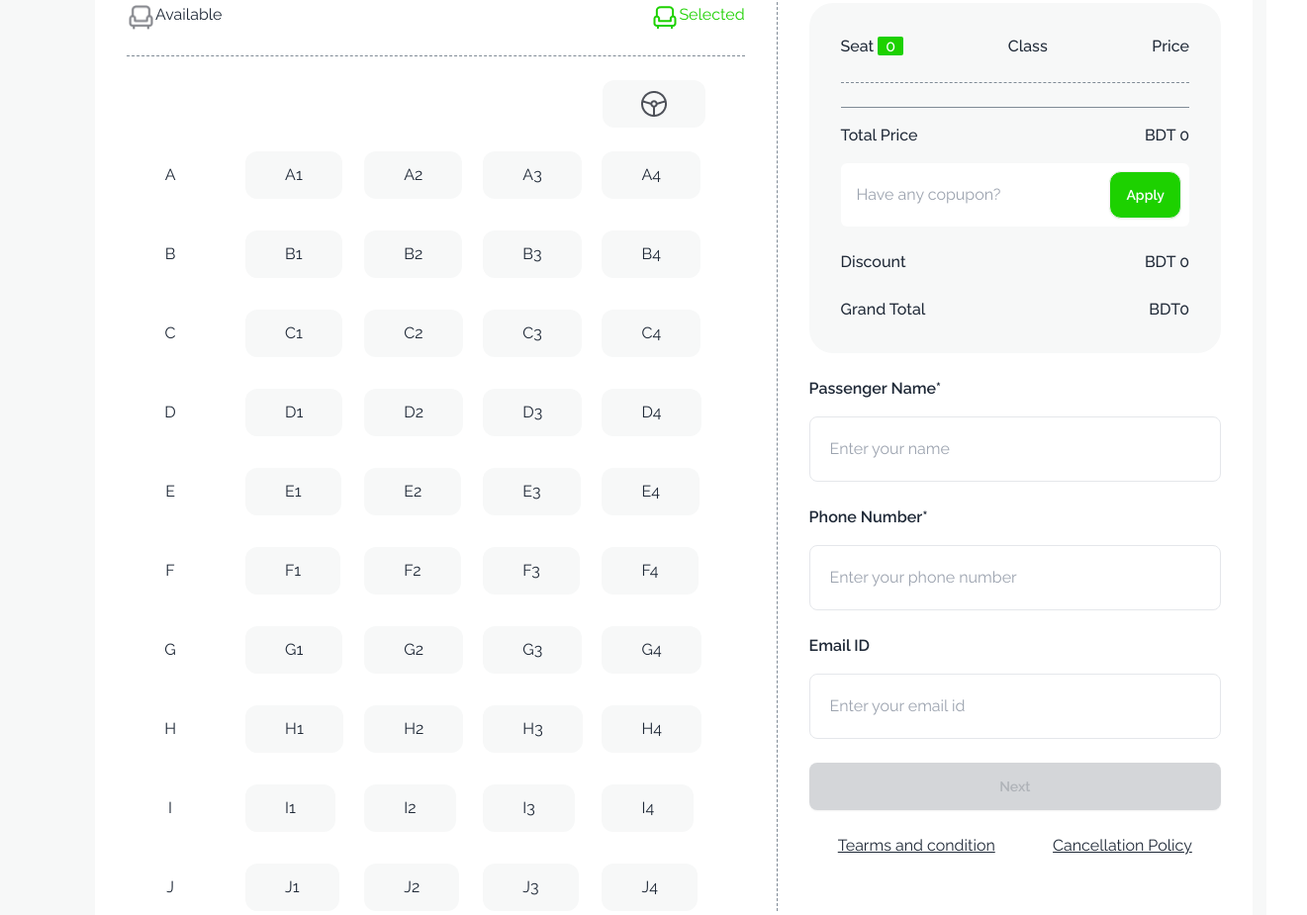
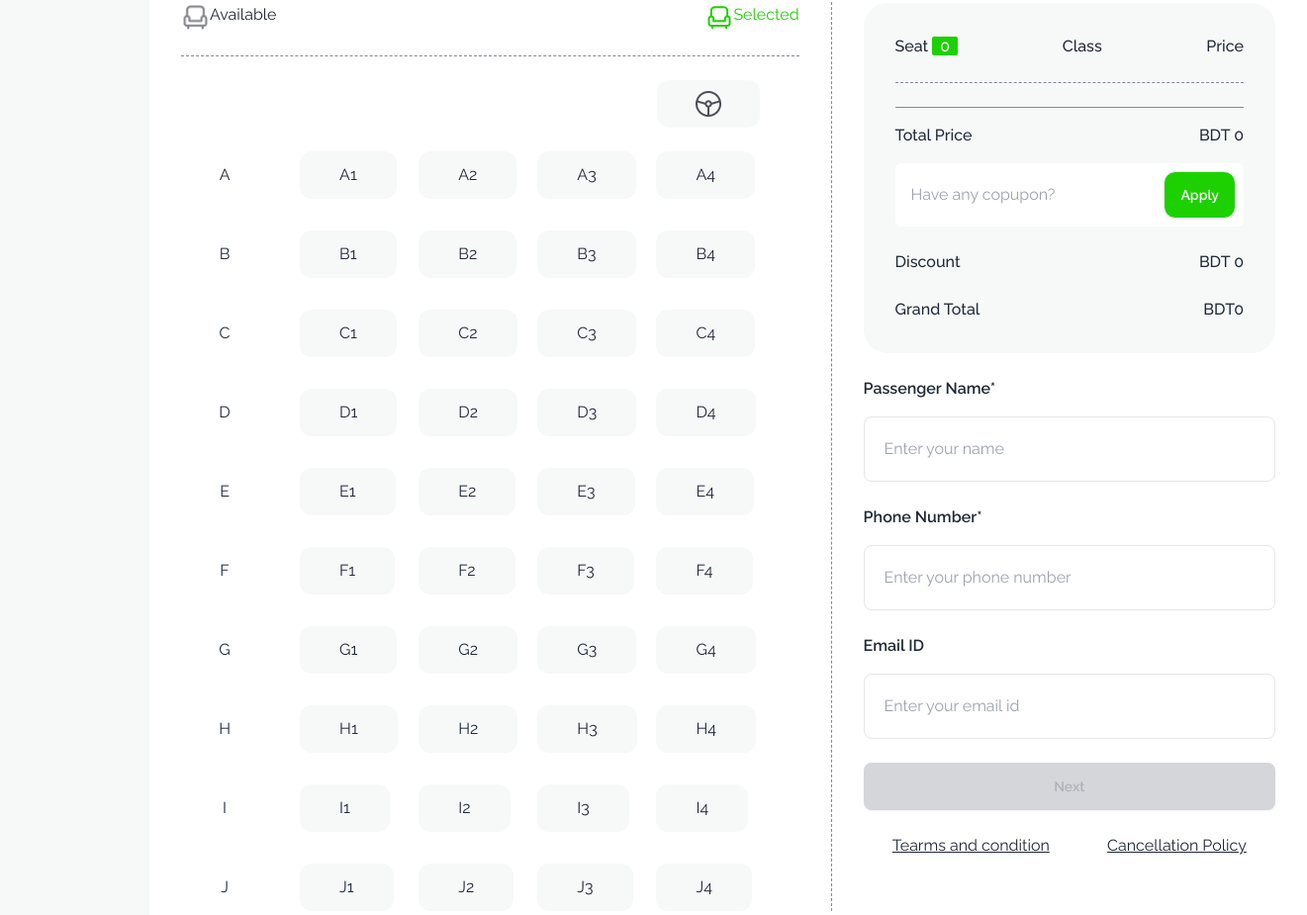
Before and after one commit to Sazib018/assignment-5-js, a plain HTML site: page index.html in a window 1280 px wide. Shown: the part 2521-3446 px from the top of the page at 99% size, 1321 px wide, since content can reach past the window. Drawn offline with nearby package versions, Linux system fonts and the light colour scheme; a script that the page names is missing.

Commit message:
function

```diff
--- a/index.html
+++ b/index.html
@@ -129,12 +129,13 @@
         <!--booking section-->
 
         <section class="rounded-t-[60px] border-t-2 border-t-[#1DD100] bg-[#F7F8F8] mt-28">
-            <div>
+            <div class="md:w-[1170px] mx-auto">
                 <h1 class="mt-28 text-center font-bold text-4xl mb-6">P.H Paribahan</h1>
                 <p class="w-3/4 text-center m-auto">Yes, you can run unit tests and view the results directly within the
                     app. The integrated <br> testing features allow for a streamlined .</p>
                 <!--left side-->
-                <div class="bg-[#FFFFFF] md:mt-12 md:w-[1170px] md:ml-24 md:flex rounded-3xl">
+                <div>
+                    <div class="bg-[#FFFFFF] md:mt-12  md:ml-24 md:flex rounded-3xl">
                         <div class="md:p-8 md:w-3/4 p-6">
                             <div class="md:flex md:justify-between">
                                 <div class="flex gap-4 md:w-3/4 w-full">
@@ -146,7 +147,7 @@
                                 </div>
                                 <div class="flex bg-[#d9ead3] text-[#1DD100]  items-center p-4 rounded-xl mt-5 md:mt-0">
                                     <img src="images/seat-green.png" alt="">
-                                <span class="text-lg font-medium" id="seatLeft" onclick=""> 40 </span>
+                                    <span class="text-lg font-medium" id="seatLeft" > 40 </span>
                                     <p class="font-medium text-lg">Seats left</p>
                                 </div>
 
@@ -181,8 +182,9 @@
                         <img src="images/info-devider.png" alt="" class="hidden md:block">
                         <div class="flex flex-col text-center m-auto">
                             <img src="images/fare.png" alt="" class="mb-6 w-12 bg-contain m-auto  ">
-                        <p class="font-bold"><span>550</span> Taka</p>
+                            <p class="font-bold"><span id="total-tk">550</span> Taka</p>
                             <p>Per Seat</p>
+                        </div>
                     </div>
                 </div>
                 <!--right side-->
@@ -208,56 +210,56 @@
 
                         <!--sites items-->
                         <div class="grid grid-cols-5 gap-4 md:gap-8 text-center md:mr-14 ">
-                            <p class="items-center flex justify-center">A</p>
-                            <p class="seat bg-[#F7F8F8] rounded-xl md:px-10 md:py-3 w-max" id="A1"> A1</p>
-                            <p class="seat bg-[#F7F8F8] rounded-xl md:px-10 md:py-3 w-max" id="A2">A2</p>
-                            <p class="seat bg-[#F7F8F8] rounded-xl md:px-10 md:py-3 w-max" id="A3">A3</p>
-                            <p class="seat bg-[#F7F8F8] rounded-xl md:px-10 md:py-3 w-max" id="A4">A4</p>
-                            <p class="items-center flex justify-center">B</p>
-                            <p class=" seat bg-[#F7F8F8] rounded-xl md:px-10 md:py-3 w-max" id="B1">B1</p>
-                            <p class=" seat bg-[#F7F8F8] rounded-xl md:px-10 md:py-3 w-max" id="B2">B2</p>
-                            <p class="seat bg-[#F7F8F8] rounded-xl md:px-10 md:py-3 w-max" id="B3">B3</p>
-                            <p class="seat bg-[#F7F8F8] rounded-xl md:px-10 md:py-3 w-max" id="B4">B4</p>
-                            <p class="items-center flex justify-center">C</p>
-                            <p class="seat bg-[#F7F8F8] rounded-xl md:px-10 md:py-3 w-max" id="C1">C1</p>
-                            <p class="seat bg-[#F7F8F8] rounded-xl md:px-10 md:py-3 w-max" id="C2">C2</p>
-                            <p class="seat bg-[#F7F8F8] rounded-xl md:px-10 md:py-3 w-max" id="C3">C3</p>
-                            <p class="seat bg-[#F7F8F8] rounded-xl md:px-10 md:py-3 w-max" id="C4">C4</p>
-                            <p class="items-center flex justify-center">D</p>
-                            <p class="seat bg-[#F7F8F8] rounded-xl md:px-10 md:py-3 w-max" id="D1">D1</p>
-                            <p class="seat bg-[#F7F8F8] rounded-xl md:px-10 md:py-3 w-max" id="D2">D2</p>
-                            <p class="seat bg-[#F7F8F8] rounded-xl md:px-10 md:py-3 w-max" id="D3">D3</p>
-                            <p class="seat bg-[#F7F8F8] rounded-xl md:px-10 md:py-3 w-max" id="D4">D4</p>
-                            <p class="items-center flex justify-center">E</p>
-                            <p class="seat bg-[#F7F8F8] rounded-xl md:px-10 md:py-3 w-max" id="E1">E1</p>
-                            <p class="seat bg-[#F7F8F8] rounded-xl md:px-10 md:py-3 w-max" id="E2">E2</p>
-                            <p class="seat bg-[#F7F8F8] rounded-xl md:px-10 md:py-3 w-max" id="E3">E3</p>
-                            <p class="seat bg-[#F7F8F8] rounded-xl md:px-10 md:py-3 w-max" id="E4">E4</p>
-                            <p class="items-center flex justify-center">F</p>
-                            <p class="seat bg-[#F7F8F8] rounded-xl md:px-10 md:py-3 w-max" id="F1">F1</p>
-                            <p class="seat bg-[#F7F8F8] rounded-xl md:px-10 md:py-3 w-max" id="F2">F2</p>
-                            <p class="seat bg-[#F7F8F8] rounded-xl md:px-10 md:py-3 w-max" id="F3">F3</p>
-                            <p class="seat bg-[#F7F8F8] rounded-xl md:px-10 md:py-3 w-max" id="F4">F4</p>
-                            <p class="items-center flex justify-center">G</p>
-                            <p class="seat bg-[#F7F8F8] rounded-xl md:px-10 md:py-3 w-max" id="G1">G1</p>
-                            <p class="seat bg-[#F7F8F8] rounded-xl md:px-10 md:py-3 w-max" id="G2">G2</p>
-                            <p class="seat bg-[#F7F8F8] rounded-xl md:px-10 md:py-3 w-max" id="G3">G3</p>
-                            <p class="seat bg-[#F7F8F8] rounded-xl md:px-10 md:py-3 w-max" id="G4">G4</p>
-                            <p class="items-center flex justify-center">H</p>
-                            <p class="seat bg-[#F7F8F8] rounded-xl md:px-10 md:py-3 w-max" id="H1">H1</p>
-                            <p class="seat bg-[#F7F8F8] rounded-xl md:px-10 md:py-3 w-max" id="H2">H2</p>
-                            <p class="seat bg-[#F7F8F8] rounded-xl md:px-10 md:py-3 w-max" id="H3">H3</p>
-                            <p class="seat bg-[#F7F8F8] rounded-xl md:px-10 md:py-3 w-max" id="H4">H4</p>
-                            <p class="items-center flex justify-center">I</p>
-                            <p class="seat bg-[#F7F8F8] rounded-xl md:px-10 md:py-3 w-max" id="I1">I1</p>
-                            <p class="seat bg-[#F7F8F8] rounded-xl md:px-10 md:py-3 w-max" id="I2">I2</p>
-                            <p class="seat bg-[#F7F8F8] rounded-xl md:px-10 md:py-3 w-max" id="I3">I3</p>
-                            <p class="seat bg-[#F7F8F8] rounded-xl md:px-10 md:py-3 w-max" id="I4">I4</p>
-                            <p class="items-center flex justify-center">J</p>
-                            <p class="seat bg-[#F7F8F8] rounded-xl md:px-10 md:py-3 w-max" id="J1">J1</p>
-                            <p class="seat bg-[#F7F8F8] rounded-xl md:px-10 md:py-3 w-max" id="J2">J2</p>
-                            <p class="seat bg-[#F7F8F8] rounded-xl md:px-10 md:py-3 w-max" id="J3">J3</p>
-                            <p class="seat bg-[#F7F8F8] rounded-xl md:px-10 md:py-3 w-max" id="J4">J4</p>
+                            <button class="items-center flex justify-center">A</button>
+                            <button onclick="seatBooking('A1')" class="seat bg-[#F7F8F8] rounded-xl md:px-10 md:py-3 w-max" id="A1"> A1</button>
+                            <button onclick="seatBooking('A2')" class="seat bg-[#F7F8F8] rounded-xl md:px-10 md:py-3 w-max" id="A2">A2</button>
+                            <button onclick="seatBooking('A3')" class="seat bg-[#F7F8F8] rounded-xl md:px-10 md:py-3 w-max" id="A3">A3</button>
+                            <button onclick="seatBooking('A4')" class="seat bg-[#F7F8F8] rounded-xl md:px-10 md:py-3 w-max" id="A4">A4</button>
+                            <button onclick="seatBooking('b')" class="items-center flex justify-center">B</button>
+                            <button onclick="seatBooking('B1')" class=" seat bg-[#F7F8F8] rounded-xl md:px-10 md:py-3 w-max" id="B1">B1</button>
+                            <button onclick="seatBooking('B2')" class=" seat bg-[#F7F8F8] rounded-xl md:px-10 md:py-3 w-max" id="B2">B2</button>
+                            <button onclick="seatBooking('B3')" class="seat bg-[#F7F8F8] rounded-xl md:px-10 md:py-3 w-max" id="B3">B3</button>
+                            <button onclick="seatBooking('B4')" class="seat bg-[#F7F8F8] rounded-xl md:px-10 md:py-3 w-max" id="B4">B4</button>
+                            <button onclick="seatBooking('c')" class="items-center flex justify-center">C</button>
+                            <button onclick="seatBooking('C1')" class="seat bg-[#F7F8F8] rounded-xl md:px-10 md:py-3 w-max" id="C1">C1</button>
+                            <button onclick="seatBooking('C2')" class="seat bg-[#F7F8F8] rounded-xl md:px-10 md:py-3 w-max" id="C2">C2</button>
+                            <button onclick="seatBooking('C3')" class="seat bg-[#F7F8F8] rounded-xl md:px-10 md:py-3 w-max" id="C3">C3</button>
+                            <button onclick="seatBooking('C4')" class="seat bg-[#F7F8F8] rounded-xl md:px-10 md:py-3 w-max" id="C4">C4</button>
+                            <button onclick="seatBooking('D')" class="items-center flex justify-center">D</button>
+                            <button onclick="seatBooking('D1')" class="seat bg-[#F7F8F8] rounded-xl md:px-10 md:py-3 w-max" id="D1">D1</button>
+                            <button onclick="seatBooking('D2')" class="seat bg-[#F7F8F8] rounded-xl md:px-10 md:py-3 w-max" id="D2">D2</button>
+                            <button onclick="seatBooking('D3')" class="seat bg-[#F7F8F8] rounded-xl md:px-10 md:py-3 w-max" id="D3">D3</button>
+                            <button onclick="seatBooking('D4')" class="seat bg-[#F7F8F8] rounded-xl md:px-10 md:py-3 w-max" id="D4">D4</button>
+                            <button onclick="seatBooking('E')" class="items-center flex justify-center">E</button>
+                            <button onclick="seatBooking('E1')" class="seat bg-[#F7F8F8] rounded-xl md:px-10 md:py-3 w-max" id="E1">E1</button>
+                            <button onclick="seatBooking('E2')" class="seat bg-[#F7F8F8] rounded-xl md:px-10 md:py-3 w-max" id="E2">E2</button>
+                            <button onclick="seatBooking('E3')" class="seat bg-[#F7F8F8] rounded-xl md:px-10 md:py-3 w-max" id="E3">E3</button>
+                            <button onclick="seatBooking('E4')" class="seat bg-[#F7F8F8] rounded-xl md:px-10 md:py-3 w-max" id="E4">E4</button>
+                            <button onclick="seatBooking('F')" class="items-center flex justify-center">F</button>
+                            <button onclick="seatBooking('F1')" class="seat bg-[#F7F8F8] rounded-xl md:px-10 md:py-3 w-max" id="F1">F1</button>
+                            <button onclick="seatBooking('F2')" class="seat bg-[#F7F8F8] rounded-xl md:px-10 md:py-3 w-max" id="F2">F2</button>
+                            <button onclick="seatBooking('F3')" class="seat bg-[#F7F8F8] rounded-xl md:px-10 md:py-3 w-max" id="F3">F3</button>
+                            <button onclick="seatBooking('F4')" class="seat bg-[#F7F8F8] rounded-xl md:px-10 md:py-3 w-max" id="F4">F4</button>
+                            <button onclick="seatBooking('G')" class="items-center flex justify-center">G</button>
+                            <button onclick="seatBooking('G1')" class="seat bg-[#F7F8F8] rounded-xl md:px-10 md:py-3 w-max" id="G1">G1</button>
+                            <button onclick="seatBooking('G2')" class="seat bg-[#F7F8F8] rounded-xl md:px-10 md:py-3 w-max" id="G2">G2</button>
+                            <button onclick="seatBooking('G3')" class="seat bg-[#F7F8F8] rounded-xl md:px-10 md:py-3 w-max" id="G3">G3</button>
+                            <button onclick="seatBooking('G4')" class="seat bg-[#F7F8F8] rounded-xl md:px-10 md:py-3 w-max" id="G4">G4</button>
+                            <button onclick="seatBooking('H')" class="items-center flex justify-center">H</button>
+                            <button onclick="seatBooking('H1')" class="seat bg-[#F7F8F8] rounded-xl md:px-10 md:py-3 w-max" id="H1">H1</button>
+                            <button onclick="seatBooking('H2')" class="seat bg-[#F7F8F8] rounded-xl md:px-10 md:py-3 w-max" id="H2">H2</button>
+                            <button onclick="seatBooking('H3')" class="seat bg-[#F7F8F8] rounded-xl md:px-10 md:py-3 w-max" id="H3">H3</button>
+                            <button onclick="seatBooking('H4')" class="seat bg-[#F7F8F8] rounded-xl md:px-10 md:py-3 w-max" id="H4">H4</button>
+                            <button onclick="seatBooking('I')" class="items-center flex justify-center">I</button>
+                            <button onclick="seatBooking('I1')" class="seat bg-[#F7F8F8] rounded-xl md:px-10 md:py-3 w-max" id="I1">I1</button>
+                            <button onclick="seatBooking('I2')" class="seat bg-[#F7F8F8] rounded-xl md:px-10 md:py-3 w-max" id="I2">I2</button>
+                            <button onclick="seatBooking('I3')" class="seat bg-[#F7F8F8] rounded-xl md:px-10 md:py-3 w-max" id="I3">I3</button>
+                            <button onclick="seatBooking('I4')" class="seat bg-[#F7F8F8] rounded-xl md:px-10 md:py-3 w-max" id="I4">I4</button>
+                            <button onclick="seatBooking('J')" class="items-center flex justify-center">J</button>
+                            <button onclick="seatBooking('J1')" class="seat bg-[#F7F8F8] rounded-xl md:px-10 md:py-3 w-max" id="J1">J1</button>
+                            <button onclick="seatBooking('J2')" class="seat bg-[#F7F8F8] rounded-xl md:px-10 md:py-3 w-max" id="J2">J2</button>
+                            <button onclick="seatBooking('J3')" class="seat bg-[#F7F8F8] rounded-xl md:px-10 md:py-3 w-max" id="J3">J3</button>
+                            <button onclick="seatBooking('J4')" class="seat bg-[#F7F8F8] rounded-xl md:px-10 md:py-3 w-max" id="J4">J4</button>
                         </div>
                     </div>
                     <div class="border border-dashed border-b-0 border-r-0 border-t-0 border-[#808B96] mr-8 ml-8">
@@ -271,7 +273,7 @@
                             <div class="flex justify-between">
                                 <p class="font-medium">Seat <span
                                         class="bg-[#1DD100] text-white rounded-sm pl-2 pr-2 font-medium"
-                                        id="totalAdd">0</span>
+                                        id="total-add">0</span>
                                 </p>
                                 <p class="font-medium">Class</p>
                                 <p class="font-medium">Price</p>
@@ -285,7 +287,7 @@
 
                             <div class="flex justify-between mt-4">
                                 <p class="font-medium">Total Price</p>
-                                <p class="font-medium">BDT <span class="font-medium" id="totalPrice">0</span></p>
+                                <p class="font-medium">BDT <span class="font-medium" id="total-price">0</span></p>
                             </div>
 
                             <div class="bg-white rounded-md flex justify-between p-2 mt-4 ">
@@ -334,6 +336,7 @@
                 </div>
             </div>
         </section>
+
 
         <!--footer section-->
 
--- /dev/null
+++ b/js/index.js
@@ -0,0 +1,41 @@
+function getButton(seat) {
+    return document.getElementById(seat);
+}
+
+
+function seatBooking(seat) {
+    getButton(seat).classList.add('bg-green-400')
+    getButton(seat).classList.add('text-white')
+    const totalSeat = getButton('seatLeft').innerText - 1
+    if (seat.includes(seat)) {
+        alert('do not click')
+    }
+    getButton('seatLeft').innerText = totalSeat
+
+}
+
+document.getElementById('total-add')
+
+let SinglePrice =550;
+
+
+function addSeat(e) {
+    const seatAdd = getButton('total-add').innerText + 1
+
+if (seatAdd <= 4) {
+
+    const elements = document.getElementById("upcoming-price");
+    const li = document.createElement("li");
+    const p = document.createElement("p");
+    p.innerText = e.target.innerText;
+    const Economy = document.createElement("p");
+    Economy.innerText = "Economy";
+    const SinglePrice = document.createElement("p");
+    SinglePrice.innerText = 550;
+
+    li.appendChild(p)
+    li.appendChild(Economy)
+    li.appendChild(SinglePrice)
+    elements.appendChild(li)
+}
+}
```
Lines whose indentation alone changed are shown as unchanged.
